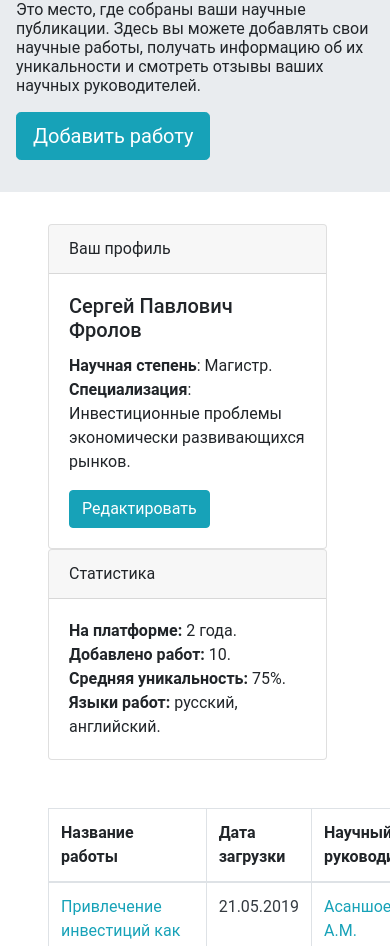
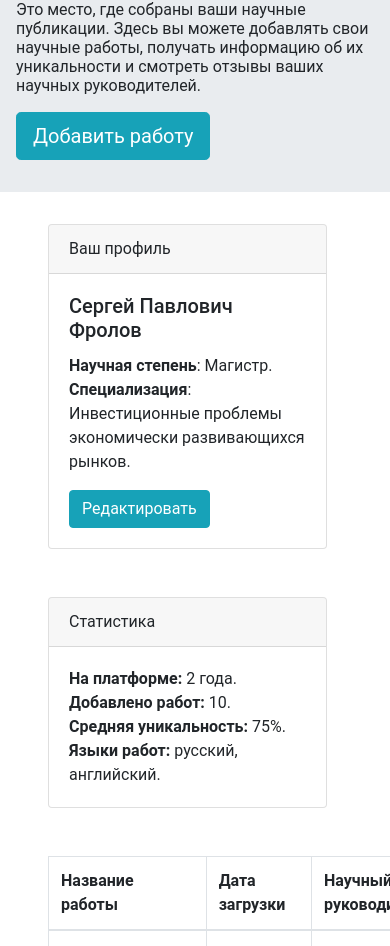
Before and after one commit to c-c-6ypo8/ht_Basics, a plain HTML site: page portfolio/index.html in a window 390 px wide. Shown: the part 154-1100 px from the top of the page. Drawn offline with Linux system fonts and the light colour scheme.

Commit message:
home: portfolio fixes

```diff
--- a/portfolio/index.html
+++ b/portfolio/index.html
@@ -48,7 +48,7 @@
 
   <div class="row px-5 mr-0">
 
-    <div class="col-lg-5 col-sm-7">
+    <div class="col-lg-5 col-sm-7 pb-5">
       <div class="card card-profile">
         <div class="card-header">Ваш профиль</div>
         <div class="card-body">
@@ -63,7 +63,7 @@
       </div>
     </div>
 
-    <div class="col-lg-4 col-sm-5">
+    <div class="col-lg-4 col-sm-5 pb-5">
       <div class="card card-stats">
         <div class="card-header">Статистика</div>
         <div class="card-body">
@@ -79,7 +79,7 @@
 
   </div>
 
-  <div class="works px-5 py-5">
+  <div class="works px-5 pb-5">
     <table class="table table-bordered">
 
       <thead>
```
